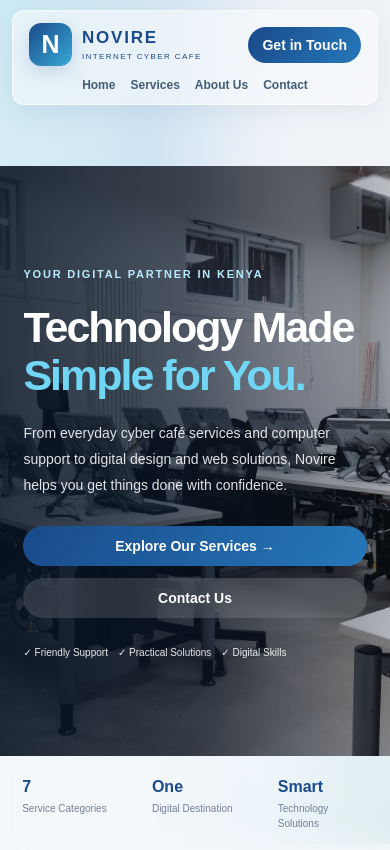
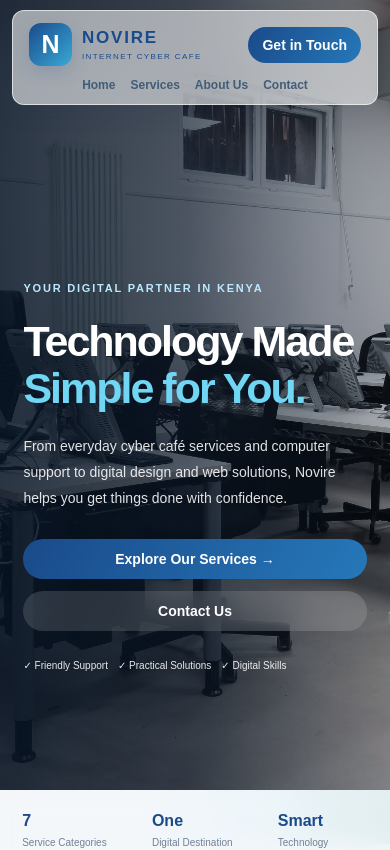
Before and after one commit to Jos3456/Novire-cyber, a Next.js app: page / in a window 390 px wide. Shown: the top 850 px of the page. Built offline with nearby package versions, Linux system fonts and the light colour scheme.

Commit message:
Extend hero background behind floating navbar

```diff
--- a/app/globals.css
+++ b/app/globals.css
@@ -1252,3 +1252,37 @@
     padding: 56px 6%;
   }
 }
+
+
+/* Let the homepage hero begin behind the floating glass navbar. */
+.site-shell {
+  padding-top: 0;
+}
+
+.hero {
+  margin-top: 0;
+  padding-top: clamp(170px, 19vw, 220px);
+  min-height: min(820px, 100vh);
+}
+
+@media (max-width: 800px) {
+  .site-shell {
+    padding-top: 0;
+  }
+
+  .hero {
+    padding-top: 190px;
+    min-height: 760px;
+  }
+}
+
+@media (max-width: 520px) {
+  .site-shell {
+    padding-top: 0;
+  }
+
+  .hero {
+    padding-top: 215px;
+    min-height: 790px;
+  }
+}
```
